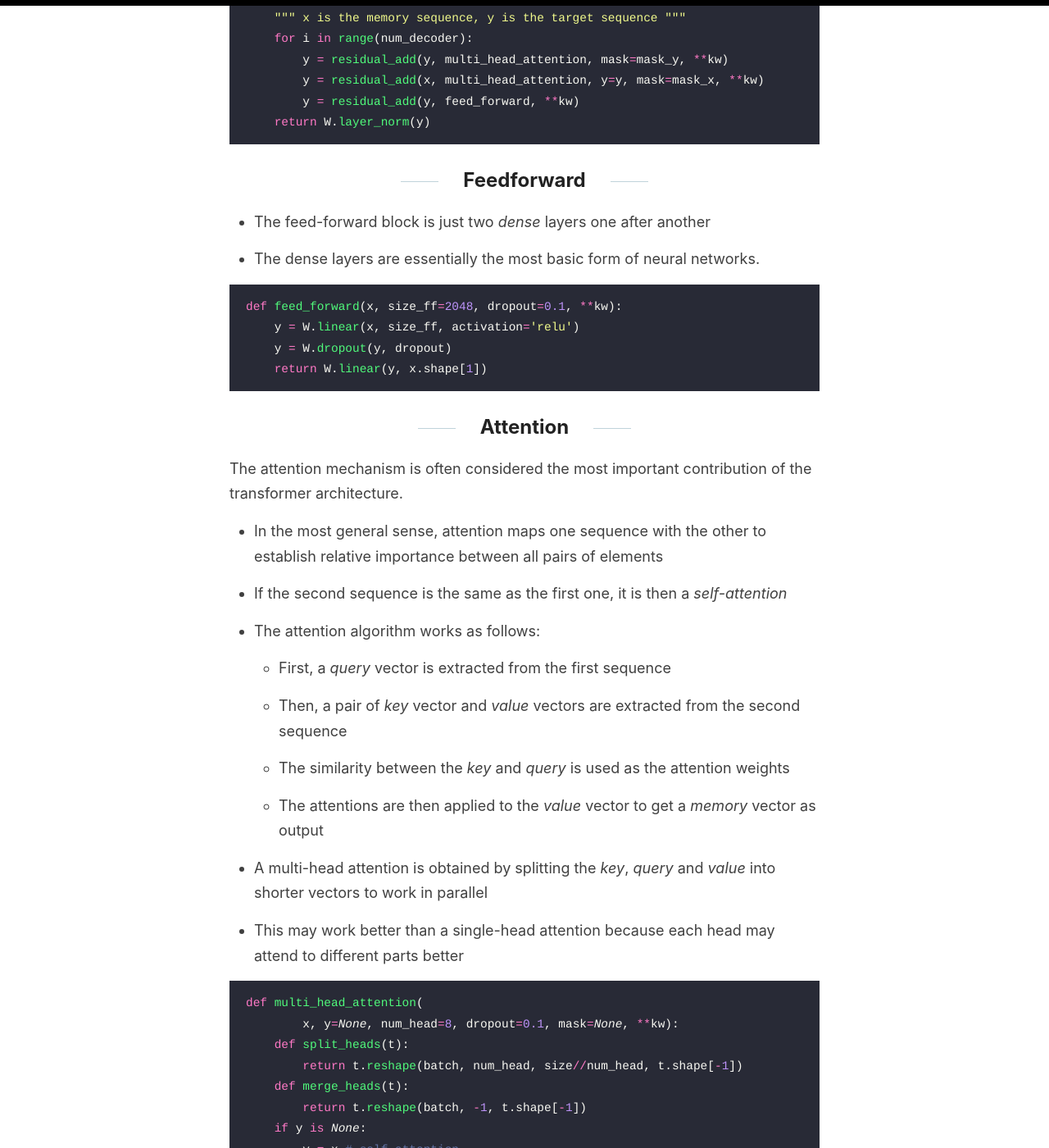
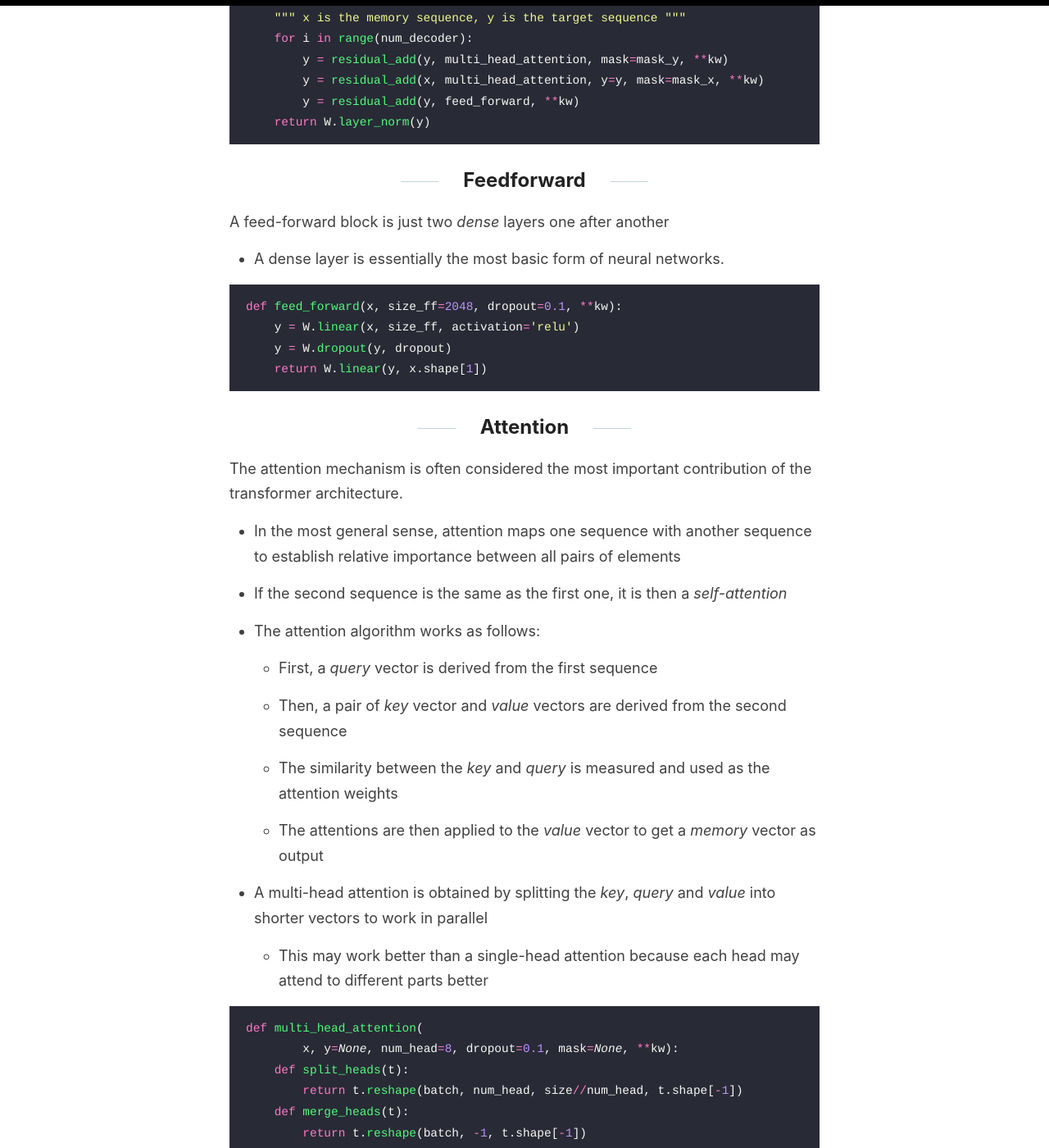
Before and after one commit to blue-season/blue-season.github.io, a Jekyll site: the page built from _posts/2019-09-08-transformer-in-5-minutes.md, in a window 1280 px wide and 1400 px high, scrolled down 3746 px. Shown: the whole window at 82% size. Built offline with Jekyll 4.4.1, drawn with Linux system fonts in a browser that asks for light colours; comment, search, counter and statistics services are not loaded; some of the changed text lies outside the part shown.

Commit message:
Update for style

````diff
--- a/_posts/2019-09-08-transformer-in-5-minutes.md
+++ b/_posts/2019-09-08-transformer-in-5-minutes.md
@@ -82,9 +82,9 @@ def decoder(x, y, num_decoder=6, mask_x=None, mask_y=None, **kw):
 
 ## Feedforward
 
-- The feed-forward block is just two *dense* layers one after another
+A feed-forward block is just two *dense* layers one after another
 
-- The dense layers are essentially the most basic form of neural networks.
+- A dense layer is essentially the most basic form of neural networks.
 
 ```python
 def feed_forward(x, size_ff=2048, dropout=0.1, **kw):
@@ -97,25 +97,25 @@ def feed_forward(x, size_ff=2048, dropout=0.1, **kw):
 
 The attention mechanism is often considered the most important contribution of the transformer architecture.
 
-- In the most general sense, attention maps one sequence with the other to establish relative importance
+- In the most general sense, attention maps one sequence with another sequence to establish relative importance
 between all pairs of elements
 
 - If the second sequence is the same as the first one, it is then a *self-attention*
 
 - The attention algorithm works as follows:
 
-    - First, a *query* vector is extracted from the first sequence
+    - First, a *query* vector is derived from the first sequence
 
-    - Then, a pair of *key* vector and *value* vectors are extracted from the second sequence
+    - Then, a pair of *key* vector and *value* vectors are derived from the second sequence
 
-    - The similarity between the *key* and *query* is used as the attention weights
+    - The similarity between the *key* and *query* is measured and used as the attention weights
 
     - The attentions are then applied to the *value* vector to get a *memory* vector as output
 
 - A multi-head attention is obtained by splitting the *key*, *query* and *value* into shorter vectors
   to work in parallel
 
-- This may work better than a single-head attention because each head may attend to different parts better
+    - This may work better than a single-head attention because each head may attend to different parts better
 
 ```python
 def multi_head_attention(
````
Also changed, not shown: other parts of _posts/2019-09-08-transformer-in-5-minutes.md (+2 -2 lines).
